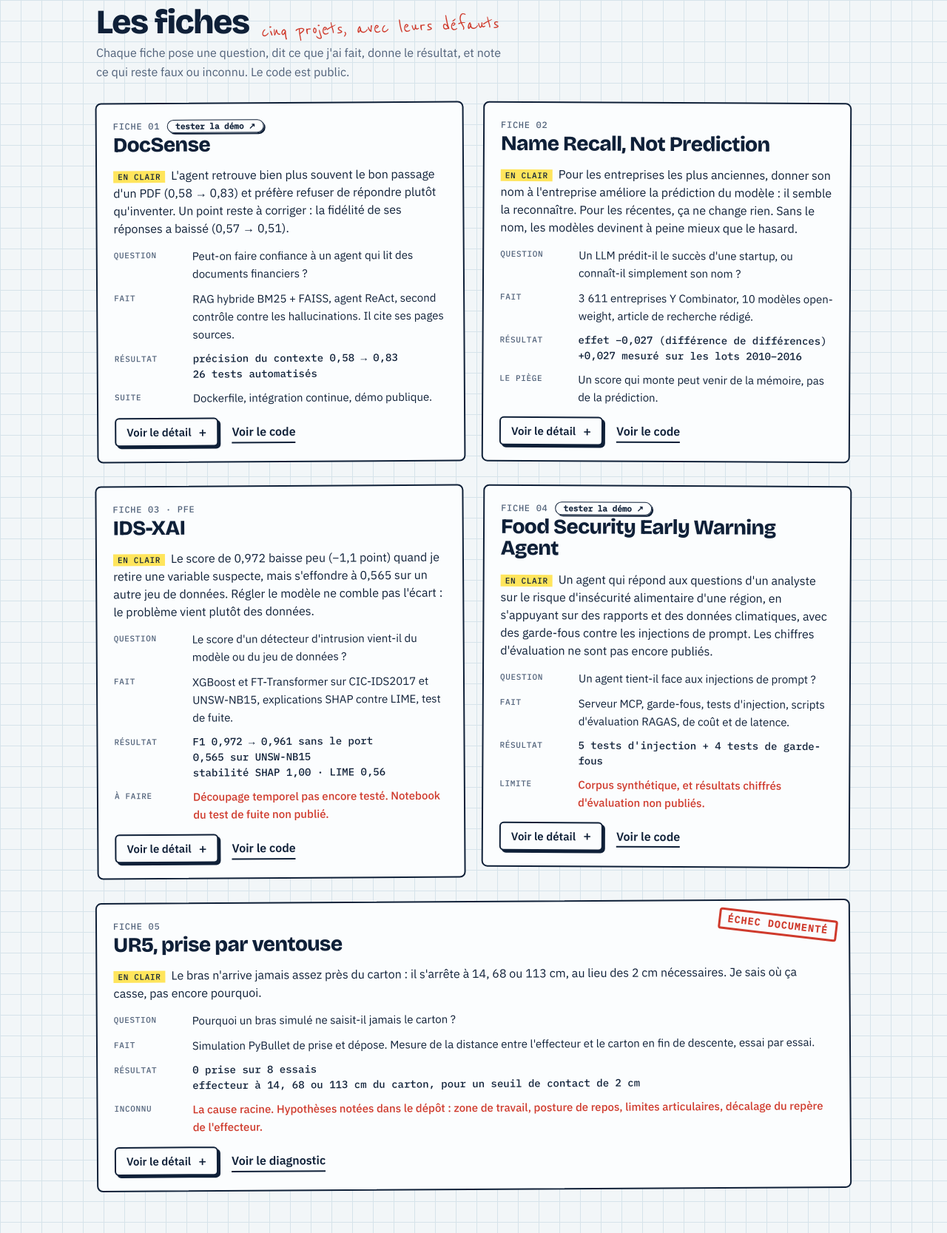
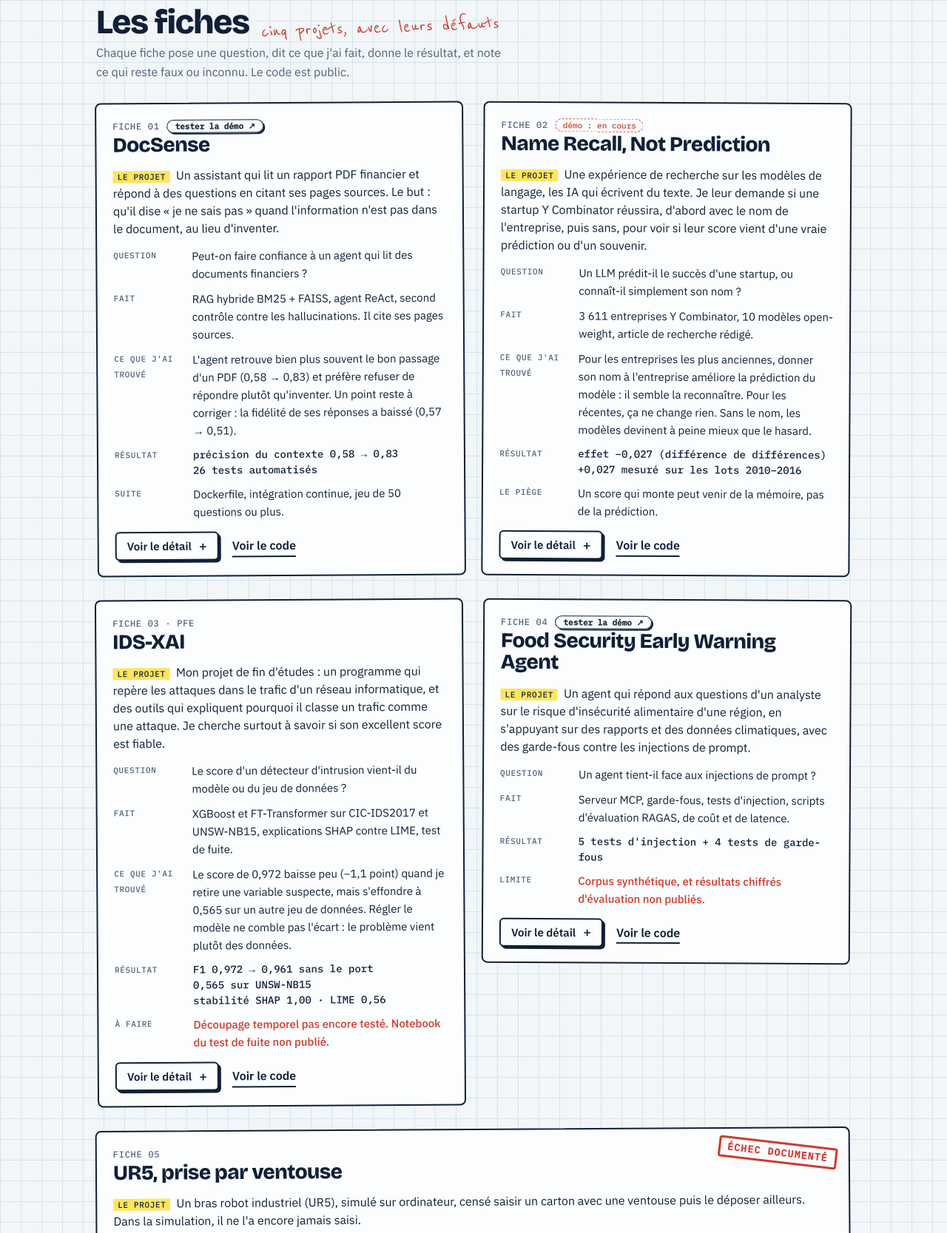
Before and after one commit to nataname78/nataname78.github.io, a plain HTML site: page index.html in a window 1280 px wide. Shown: the part 672-2339 px from the top of the page at 74% size. Drawn offline with nearby package versions, Linux system fonts and the light colour scheme.

Commit message:
Portfolio : chaque fiche commence par le projet, la conclusion passe en « Ce que j'ai trouvé »
Updated project descriptions and results for multiple sections in index.html.

```diff
--- a/index.html
+++ b/index.html
@@ -252,12 +252,13 @@ section{padding:56px 0}
     <article id="f1" class="fiche">
       <div class="no">FICHE 01<a class="demo" href="https://nathan-docsense.streamlit.app/" target="_blank" rel="noopener">tester la démo ↗</a></div>
       <h3>DocSense</h3>
-      <p class="clair"><b>En clair</b>L'agent retrouve bien plus souvent le bon passage d'un PDF (0,58 → 0,83) et préfère refuser de répondre plutôt qu'inventer. Un point reste à corriger : la fidélité de ses réponses a baissé (0,57 → 0,51).</p>
+      <p class="clair"><b>Le projet</b>Un assistant qui lit un rapport PDF financier et répond à des questions en citant ses pages sources. Le but : qu'il dise « je ne sais pas » quand l'information n'est pas dans le document, au lieu d'inventer.</p>
       <dl>
         <dt>Question</dt><dd>Peut-on faire confiance à un agent qui lit des documents financiers ?</dd>
         <dt>Fait</dt><dd>RAG hybride BM25 + FAISS, agent ReAct, second contrôle contre les hallucinations. Il cite ses pages sources.</dd>
+        <dt>Ce que j'ai trouvé</dt><dd>L'agent retrouve bien plus souvent le bon passage d'un PDF (0,58 → 0,83) et préfère refuser de répondre plutôt qu'inventer. Un point reste à corriger : la fidélité de ses réponses a baissé (0,57 → 0,51).</dd>
         <dt>Résultat</dt><dd class="res">précision du contexte 0,58 → 0,83<br>26 tests automatisés</dd>
-        <dt>Suite</dt><dd>Dockerfile, intégration continue, démo publique.</dd>
+        <dt>Suite</dt><dd>Dockerfile, intégration continue, jeu de 50 questions ou plus.</dd>
       </dl>
       <button class="more" type="button" aria-expanded="false" aria-controls="d1" data-open="Replier" data-closed="Voir le détail"><span>Voir le détail</span><i>+</i></button><a class="go" href="https://github.com/nataname78/docsense">Voir le code</a>
       <div class="detail" id="d1"><div class="inner"><div class="dbody">
@@ -286,12 +287,13 @@ section{padding:56px 0}
     </article>
 
     <article id="f2" class="fiche">
-      <div class="no">FICHE 02</div>
+      <div class="no">FICHE 02<span class="soon">démo : en cours</span></div>
       <h3>Name Recall, Not Prediction</h3>
-      <p class="clair"><b>En clair</b>Pour les entreprises les plus anciennes, donner son nom à l'entreprise améliore la prédiction du modèle : il semble la reconnaître. Pour les récentes, ça ne change rien. Sans le nom, les modèles devinent à peine mieux que le hasard.</p>
+      <p class="clair"><b>Le projet</b>Une expérience de recherche sur les modèles de langage, les IA qui écrivent du texte. Je leur demande si une startup Y Combinator réussira, d'abord avec le nom de l'entreprise, puis sans, pour voir si leur score vient d'une vraie prédiction ou d'un souvenir.</p>
       <dl>
         <dt>Question</dt><dd>Un LLM prédit-il le succès d'une startup, ou connaît-il simplement son nom ?</dd>
         <dt>Fait</dt><dd>3 611 entreprises Y Combinator, 10 modèles open-weight, article de recherche rédigé.</dd>
+        <dt>Ce que j'ai trouvé</dt><dd>Pour les entreprises les plus anciennes, donner son nom à l'entreprise améliore la prédiction du modèle : il semble la reconnaître. Pour les récentes, ça ne change rien. Sans le nom, les modèles devinent à peine mieux que le hasard.</dd>
         <dt>Résultat</dt><dd class="res">effet −0,027 (différence de différences)<br>+0,027 mesuré sur les lots 2010–2016</dd>
         <dt>Le piège</dt><dd>Un score qui monte peut venir de la mémoire, pas de la prédiction.</dd>
       </dl>
@@ -323,10 +325,11 @@ section{padding:56px 0}
     <article id="f3" class="fiche">
       <div class="no">FICHE 03 · PFE</div>
       <h3>IDS-XAI</h3>
-      <p class="clair"><b>En clair</b>Le score de 0,972 baisse peu (−1,1 point) quand je retire une variable suspecte, mais s'effondre à 0,565 sur un autre jeu de données. Régler le modèle ne comble pas l'écart : le problème vient plutôt des données.</p>
+      <p class="clair"><b>Le projet</b>Mon projet de fin d'études : un programme qui repère les attaques dans le trafic d'un réseau informatique, et des outils qui expliquent pourquoi il classe un trafic comme une attaque. Je cherche surtout à savoir si son excellent score est fiable.</p>
       <dl>
         <dt>Question</dt><dd>Le score d'un détecteur d'intrusion vient-il du modèle ou du jeu de données ?</dd>
         <dt>Fait</dt><dd>XGBoost et FT-Transformer sur CIC-IDS2017 et UNSW-NB15, explications SHAP contre LIME, test de fuite.</dd>
+        <dt>Ce que j'ai trouvé</dt><dd>Le score de 0,972 baisse peu (−1,1 point) quand je retire une variable suspecte, mais s'effondre à 0,565 sur un autre jeu de données. Régler le modèle ne comble pas l'écart : le problème vient plutôt des données.</dd>
         <dt>Résultat</dt><dd class="res">F1 0,972 → 0,961 sans le port<br>0,565 sur UNSW-NB15<br>stabilité SHAP 1,00 · LIME 0,56</dd>
         <dt>À faire</dt><dd class="bad">Découpage temporel pas encore testé. Notebook du test de fuite non publié.</dd>
       </dl>
@@ -356,7 +359,7 @@ section{padding:56px 0}
     <article id="f4" class="fiche">
       <div class="no">FICHE 04<a class="demo" href="https://nathan-food-security-agent.streamlit.app/" target="_blank" rel="noopener">tester la démo ↗</a></div>
       <h3>Food Security Early Warning Agent</h3>
-      <p class="clair"><b>En clair</b>Un agent qui répond aux questions d'un analyste sur le risque d'insécurité alimentaire d'une région, en s'appuyant sur des rapports et des données climatiques, avec des garde-fous contre les injections de prompt. Les chiffres d'évaluation ne sont pas encore publiés.</p>
+      <p class="clair"><b>Le projet</b>Un agent qui répond aux questions d'un analyste sur le risque d'insécurité alimentaire d'une région, en s'appuyant sur des rapports et des données climatiques, avec des garde-fous contre les injections de prompt.</p>
       <dl>
         <dt>Question</dt><dd>Un agent tient-il face aux injections de prompt ?</dd>
         <dt>Fait</dt><dd>Serveur MCP, garde-fous, tests d'injection, scripts d'évaluation RAGAS, de coût et de latence.</dd>
@@ -388,10 +391,11 @@ section{padding:56px 0}
       <span class="stamp">Échec documenté</span>
       <div class="no">FICHE 05</div>
       <h3>UR5, prise par ventouse</h3>
-      <p class="clair"><b>En clair</b>Le bras n'arrive jamais assez près du carton : il s'arrête à 14, 68 ou 113 cm, au lieu des 2 cm nécessaires. Je sais où ça casse, pas encore pourquoi.</p>
+      <p class="clair"><b>Le projet</b>Un bras robot industriel (UR5), simulé sur ordinateur, censé saisir un carton avec une ventouse puis le déposer ailleurs. Dans la simulation, il ne l'a encore jamais saisi.</p>
       <dl>
         <dt>Question</dt><dd>Pourquoi un bras simulé ne saisit-il jamais le carton ?</dd>
         <dt>Fait</dt><dd>Simulation PyBullet de prise et dépose. Mesure de la distance entre l'effecteur et le carton en fin de descente, essai par essai.</dd>
+        <dt>Ce que j'ai trouvé</dt><dd>Le bras n'arrive jamais assez près du carton : il s'arrête à 14, 68 ou 113 cm, au lieu des 2 cm nécessaires. Je sais où ça casse, pas encore pourquoi.</dd>
         <dt>Résultat</dt><dd class="res">0 prise sur 8 essais<br>effecteur à 14, 68 ou 113 cm du carton, pour un seuil de contact de 2 cm</dd>
         <dt>Inconnu</dt><dd class="bad">La cause racine. Hypothèses notées dans le dépôt : zone de travail, posture de repos, limites articulaires, décalage du repère de l'effecteur.</dd>
       </dl>
```
